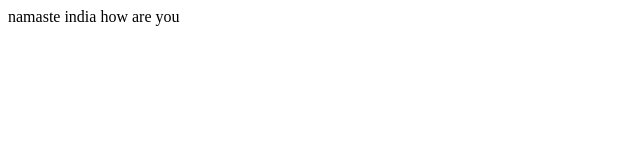
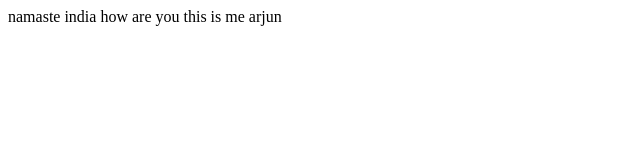
Before and after one commit to 1ArjunPandey/graph_code, a plain HTML site: page indexi.html in a window 1280 px wide. Shown: the whole page, without its empty margins (0-640 px from the left). Drawn offline with Linux system fonts and the light colour scheme.

Commit message:
This is second edit on repo

```diff
--- a/indexi.html
+++ b/indexi.html
@@ -7,6 +7,6 @@
     <title>Document</title>
 </head>
 <body>
-    namaste india how are you
+    namaste india how are you this is me arjun
 </body>
 </html>
```
